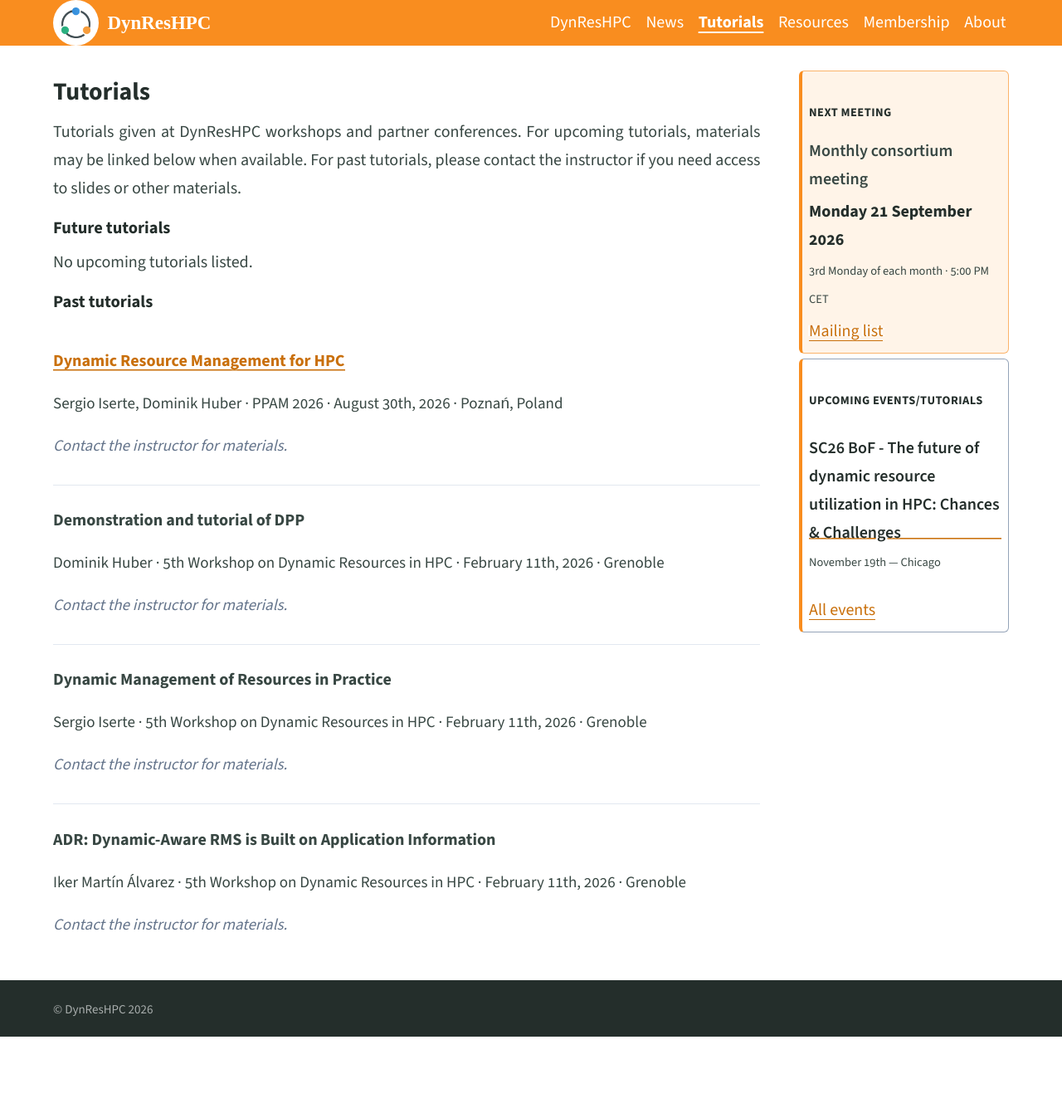
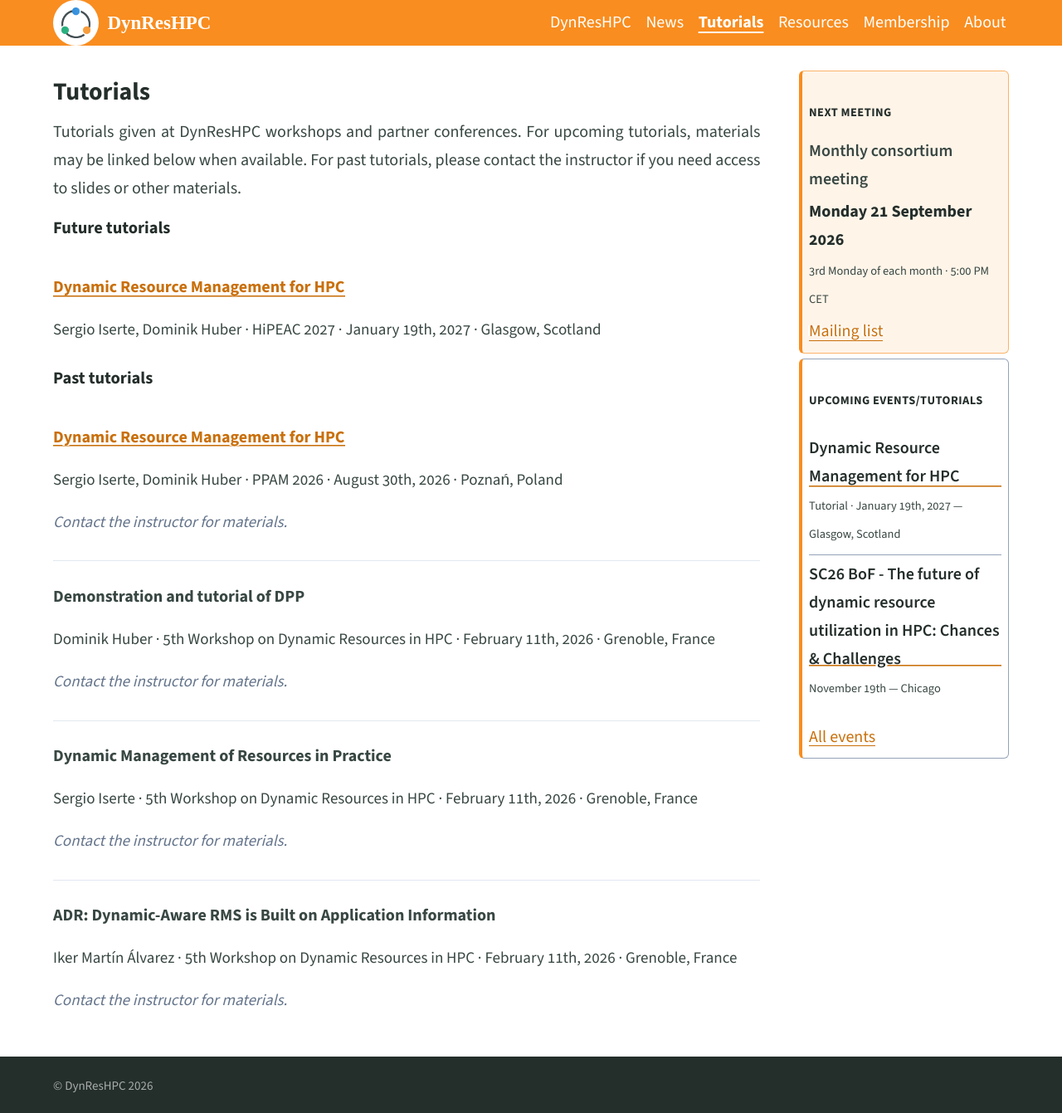
Before and after one commit to dynreshpc/dynreshpc.github.io, a Jekyll site: the page built from projects.md, in a window 1280 px wide. Shown: the whole page at 83% size. Built offline with Jekyll 4.4.1, drawn with Linux system fonts in a browser that asks for light colours; before the commit the page ends 1249 px from its top, so only the background shows below that.

Commit message:
Update tutorials.yml
Added new tutorial

```diff
--- a/_data/tutorials.yml
+++ b/_data/tutorials.yml
@@ -1,3 +1,11 @@
+- title: "Dynamic Resource Management for HPC"
+  instructor: "Sergio Iserte, Dominik Huber"
+  event: "HiPEAC 2027"
+  date: "January 19th, 2027"
+  date_iso: "2027-01-19"
+  location: "Glasgow, Scotland"
+  link: "https://www.hipeac.net/events/sessions/8338/dynamic-resource-management-hpc/#/"
+
 - title: "Dynamic Resource Management for HPC"
   instructor: "Sergio Iserte, Dominik Huber"
   event: "PPAM 2026"
@@ -11,18 +19,18 @@
   event: "5th Workshop on Dynamic Resources in HPC"
   date: "February 11th, 2026"
   date_iso: "2026-02-11"
-  location: "Grenoble"
+  location: "Grenoble, France"
 
 - title: "Dynamic Management of Resources in Practice"
   instructor: "Sergio Iserte"
   event: "5th Workshop on Dynamic Resources in HPC"
   date: "February 11th, 2026"
   date_iso: "2026-02-11"
-  location: "Grenoble"
+  location: "Grenoble, France"
 
 - title: "ADR: Dynamic-Aware RMS is Built on Application Information"
   instructor: "Iker Martín Álvarez"
   event: "5th Workshop on Dynamic Resources in HPC"
   date: "February 11th, 2026"
   date_iso: "2026-02-11"
-  location: "Grenoble"
+  location: "Grenoble, France"
```
